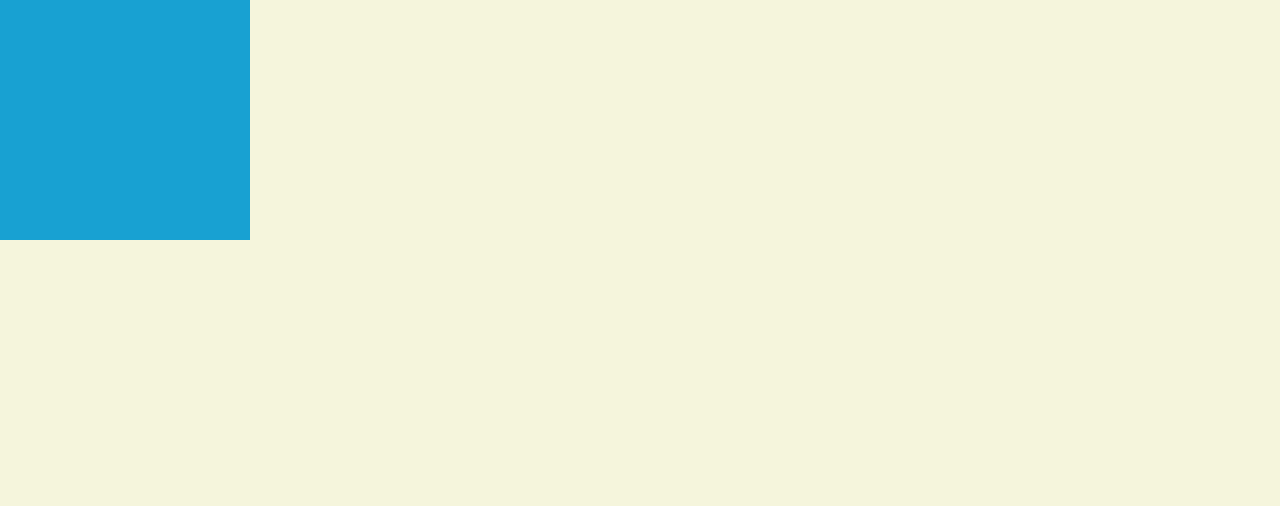
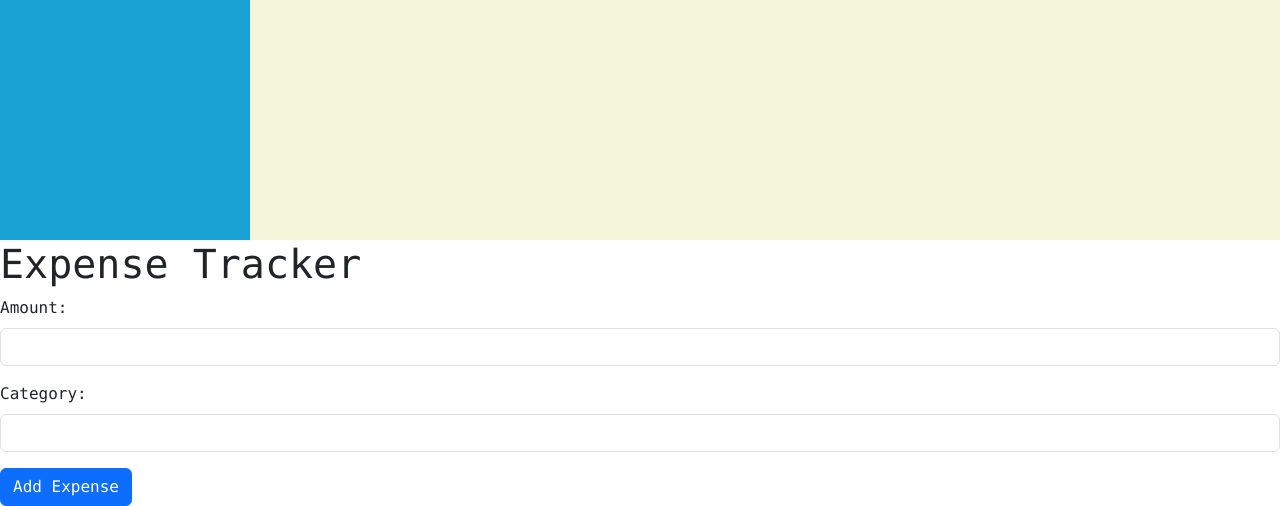
Before and after one commit to Akshay-1357/Ruppee-radar, a Flask app: page /expense in a window 1280 px wide. Shown: the part 560-1066 px from the top of the page. Before the commit the page ends 800 px from the top, so only its background shows below. Run offline with Flask 3, Linux system fonts and the light colour scheme.

Commit message:
corrected layout.html

```diff
--- a/templates/expense.html
+++ b/templates/expense.html
@@ -3,6 +3,15 @@
 {% block main %}
     <h1>Expense Tracker</h1>
     <form method="post" action="/add-expense">
+        <div class="mb-3">
+            <label for="amount" class="form-label">Amount:</label>
+            <input type="number" class="form-control" id="amount" name="amount" required>
+        </div>
+        <div class="mb-3">
+            <label for="category" class="form-label">Category:</label>
+            <input type="text" class="form-control" id="category" name="category" required>
+        </div>
+
         <button type="submit" class="btn btn-primary">Add Expense</button>
     </form>
 {% endblock %}
--- a/templates/layout.html
+++ b/templates/layout.html
@@ -5,7 +5,7 @@
         <meta charset="UTF-8">
         <meta name="viewport" content="width=device-width, initial-scale=1.0">
 
-        <link href="https://cdn.jsdelivr.net/npm/bootstrap@5.3.3/dist/css/bootstrap.min.css" rel="stylesheet" integrity="sha384-QWTKZyjpPEjISv5WaRU9OFeRpok6YctnYmDr5pNlyT2bRjXh0JMhjY6hW+ALEwIH" crossorigin="anonymous">
+        <link href="https://cdn.jsdelivr.net/npm/bootstrap@5.3.8/dist/css/bootstrap.min.css" rel="stylesheet" integrity="sha384-sRIl4kxILFvY47J16cr9ZwB07vP4J8+LH7qKQnuqkuIAvNWLzeN8tE5YBujZqJLB" crossorigin="anonymous">
 
         <link href = "../static/favicon.ico" rel="icon">
         <link href = "../static/styles.css" rel="stylesheet">
@@ -31,12 +31,13 @@
             </div>
 
         </div>
-
-    </body>
-    <main>
-        {% block content %}
+          <main>
+        {% block main %}
 
         {% endblock %}
     </main>
-    <script src="https://cdn.jsdelivr.net/npm/bootstrap@5.3.3/dist/js/bootstrap.bundle.min.js" integrity="sha384-YvpcrYf0tY3lHB60NNkmXc5s9fDVZLESaAA55NDzOxhy9GkcIdslK1eN7N6jIeHz" crossorigin="anonymous"></script>
+
+    </body>
+
+    <script src="https://cdn.jsdelivr.net/npm/bootstrap@5.3.8/dist/js/bootstrap.bundle.min.js" integrity="sha384-FKyoEForCGlyvwx9Hj09JcYn3nv7wiPVlz7YYwJrWVcXK/BmnVDxM+D2scQbITxI" crossorigin="anonymous"></script>
 </html>
```
